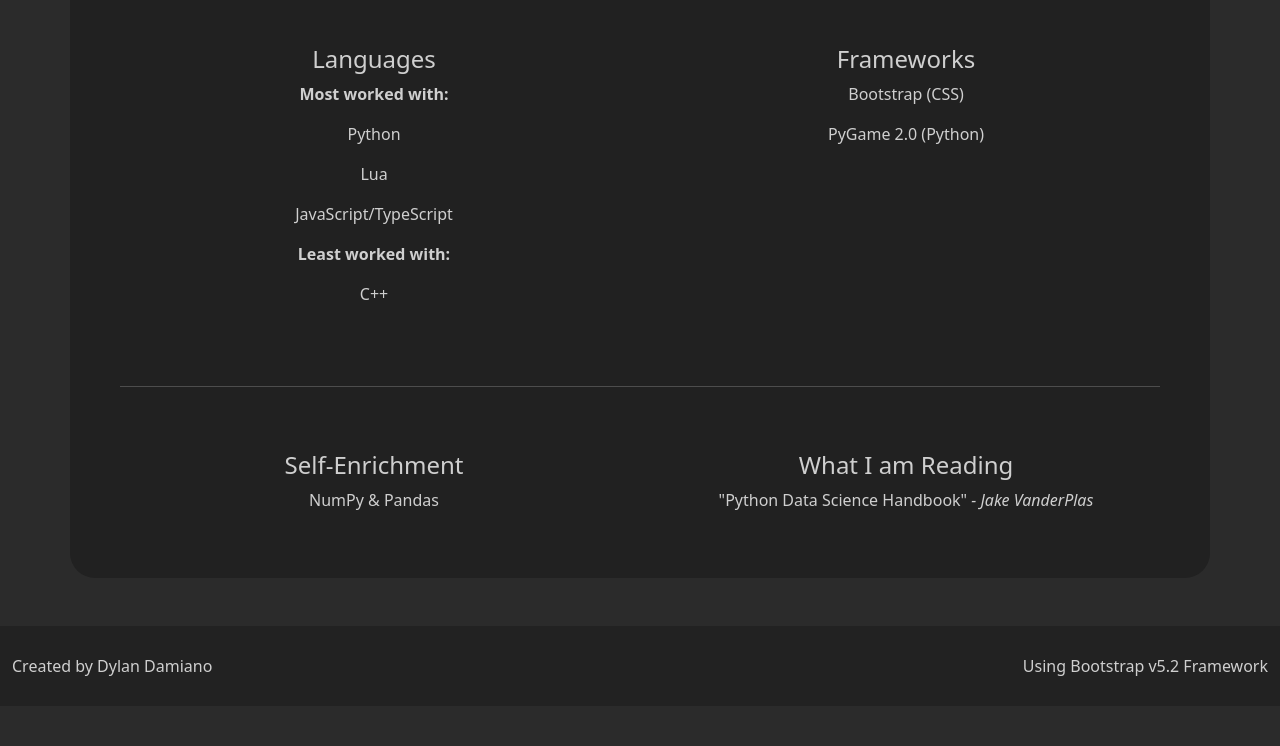
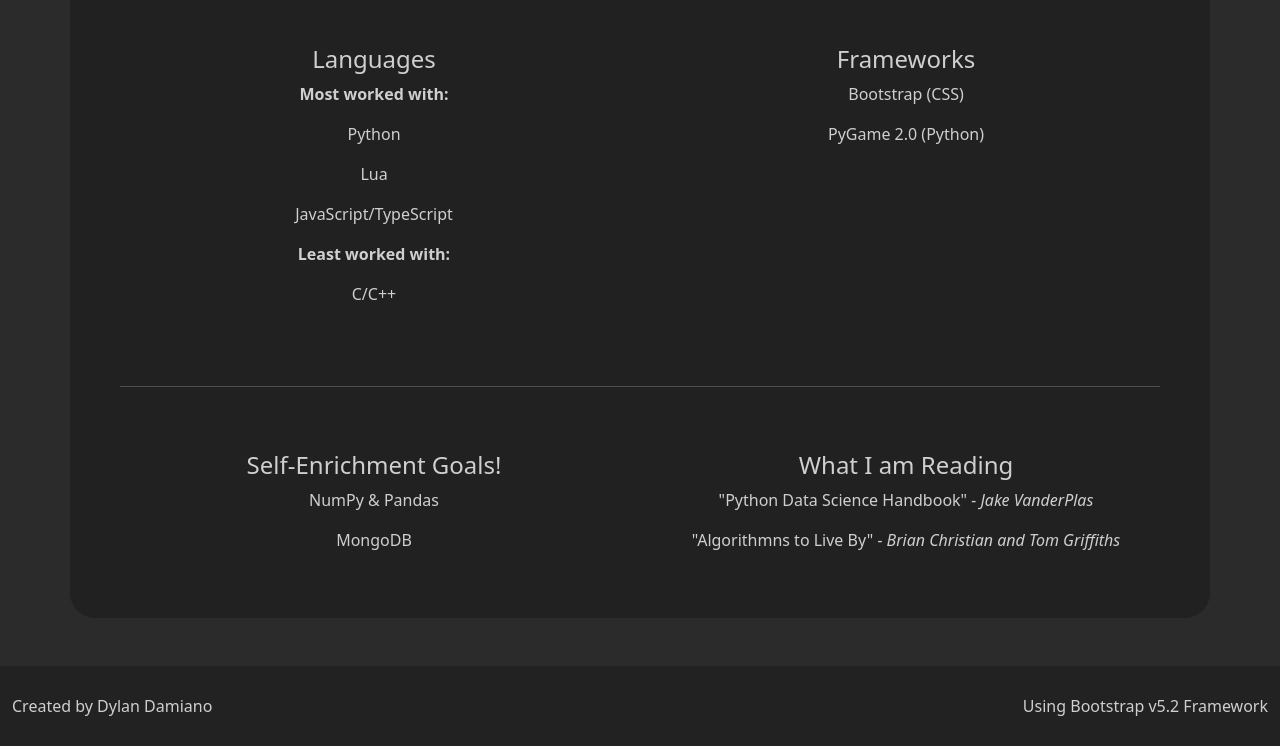
Before and after one commit to dylandamiano/dylandamiano.github.io, a plain HTML site: page tools.html in a window 1280 px wide. Shown: the part 513-1259 px from the top of the page. Before the commit the page ends 1219 px from the top, so only its background shows below. Drawn offline with nearby package versions, Linux system fonts and the light colour scheme.

Commit message:
Correcting names

```diff
--- a/tools.html
+++ b/tools.html
@@ -114,7 +114,7 @@
                                     <p>JavaScript/TypeScript</p>
 
                                     <p><b>Least worked with:</b></p>
-                                    <p>C++</p>
+                                    <p>C/C++</p>
 
                                 </div>
                             </div>
@@ -138,9 +138,10 @@
 
                         <div class="row">
                             <div class="col">
-                                <h4>Self-Enrichment</h4>
+                                <h4>Self-Enrichment Goals!</h4>
                                 <div>
                                     <p>NumPy & Pandas</p>
+                                    <p>MongoDB</p>
                                 </div>
                             </div>
 
@@ -149,6 +150,9 @@
                                 <div>
                                     <p>"Python Data Science Handbook"
                                         <i> - Jake VanderPlas</i>
+                                    </p>
+                                    <p>"Algorithmns to Live By"
+                                        <i> - Brian Christian and Tom Griffiths</i>
                                     </p>
                                 </div>
                             </div>
```
